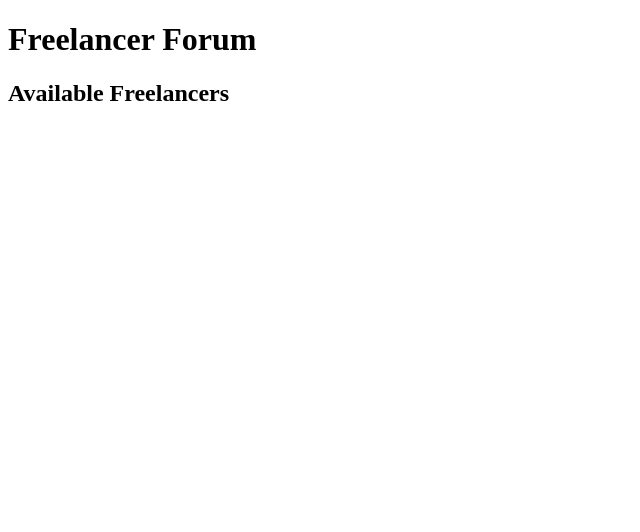
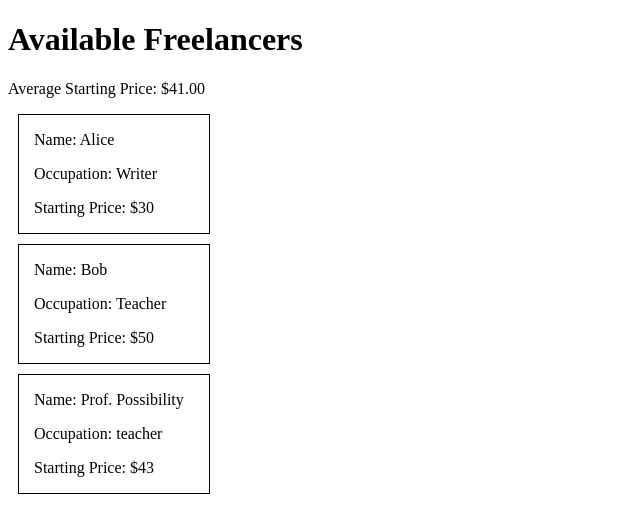
Before and after one commit to allen-w-camp/Unit2.FreelancerForum, a plain HTML site: page index.html in a window 1280 px wide. Shown: the whole page, without its empty margins (0-640 px from the left). Drawn offline with Linux system fonts and the light colour scheme.

Commit message:
finished upload

```diff
--- a/index.css
+++ b/index.css
@@ -1,10 +1,6 @@
-ul {
-    display: flex;
-    flex-wrap: wrap;
-    list-style-type: none;
-    gap: 1ch;
+.freelancer {
+    width: 175px;
+    padding-left: 15px;
+    border: 1px solid black;
+    margin: 10px;
   }
-
-  li {
-    border: solid 1px black;
-  }
--- a/index.html
+++ b/index.html
@@ -8,9 +8,8 @@
     <title>Freelancer Forum</title>
   </head>
   <body>
-    <h1>Freelancer Forum</h1>
-    <p id="averages"></p>
-    <h2>Available Freelancers</h2>
-    <p id="freelancers"></p>
+    <h1>Available Freelancers</h1>
+    <p>Average Starting Price: <span id="averagePrice">$0</span></p>
+    <div id="freelancersList"></div>
   </body>
 </html>
--- a/index.js
+++ b/index.js
@@ -1,56 +1,55 @@
-function calcAverage(prices) {
-    let sum = 0;
-    let i = 0;
-    while (i < prices.length) {
-        sum += prices.length[i]; i++;
-    }
-    return sum / prices.length;
-}
-const average = calcAverage;
-console.log("The Average Starting Price is ", average)
-
-const names = ["Alice", "Bob", "Carol", "Dr. Slice", "Dr. Pressure", "Prof. Possibility", "Prof. Prism", "Dr. Impulse", "Prof. Spark", "Dr. Wire", "Prof. Goose"];
-const occupations = ["Writer", "Teacher", "Programmer", "Gardener", "Driver"];
-const prices = ["30", "50", "70", "25", "51", "43", "81", "76", "47", "72"];
-const maxFreelancers = 11;
 const freelancers = [
-    {
-        name: "Alice",
-        occupation: "Writer",
-        price: "30",
-    },
-    {
-        name: "Bob",
-        occupation: "Teacher",
-        price: "50",
-    },
+    { name: "Alice", occupation: "Writer", price: 30 },
+    { name: "Bob", occupation: "Teacher", price: 50 },
   ];
 
+  const newFreelancers = [
+    { name: "Dr. Slice", price: 25, occupation: "gardener" },
+    { name: "Dr. Pressure", price: 51, occupation: "programmer" },
+    { name: "Prof. Possibility", price: 43, occupation: "teacher" },
+    { name: "Prof. Prism", price: 81, occupation: "teacher" },
+    { name: "Dr. Impulse", price: 43, occupation: "teacher" },
+    { name: "Prof. Spark", price: 76, occupation: "programmer" },
+    { name: "Dr. Wire", price: 47, occupation: "teacher" },
+    { name: "Prof. Goose", price: 72, occupation: "driver" },
+    { name: "Carol", price: 70, occupation: "programmer" },
+  ];
 
-function addFreelancer () {
-    const name = names[Math.floor(Math.random() * names.length)];
-    const occupation = occupations[Math.floor(Math.random() * occupations.length)];
-    const price = prices[Math.floor(Math.random() * prices.length)];
+  const maxFreelancers = 10;
 
-    names.push({name, occupation, price});
+  const addFreelancerIntervalId = setInterval(addNewFreelancer, 3000);
+
+render();
+function render() {
+    const freelancersList = document.querySelector("#freelancersList");
+    freelancersList.innerHTML = "";
+
+    freelancers.forEach((freelancer) => {
+      const freelancerDiv = document.createElement("div");
+      freelancerDiv.classList.add("freelancer");
+      freelancerDiv.innerHTML = `<p>Name: ${freelancer.name}</p>
+                                 <p>Occupation: ${freelancer.occupation}</p>
+                                 <p>Starting Price: $${freelancer.price}</p>`;
+      freelancersList.appendChild(freelancerDiv);
+    });
+    calculateAveragePrice();
   }
+  function calculateAveragePrice() {
+    const totalPrices = freelancers.reduce(
+      (sum, freelancer) => sum + freelancer.price,
+      0
+    );
+    const averagePrice = totalPrices / freelancers.length;
+    const averagePriceSpan = document.querySelector("#averagePrice");
+    averagePriceSpan.textContent = `$${averagePrice.toFixed(2)}`;
+  }
+  function addNewFreelancer() {
+    const freelancer =
+      newFreelancers[Math.floor(Math.random() * newFreelancers.length)];
 
-function render() {
-
-  const freelancerList = document.querySelector("#freelancers");
-  const freelancerElements = freelancers.map((freelancer) => {
-    const freelancerElement = document.createElement("li");
-    freelancerElement.classList.add(freelancer.name, freelancer.occupation, freelancer.price);
-    return averageElement;
-  });
-  freelancerList.replaceChildren(...freelancerElements);
-}
-const addFreelancerIntervalId = setInterval(() => {
-    addFreelancer();
+    freelancers.push(freelancer);
     render();
-    if(freelancers.length >=maxFreelancers){
+    if (freelancers.length >= maxFreelancers) {
         clearInterval(addFreelancerIntervalId);
       }
-  }, 1000);
-
-  render();
+    }
```
Lines whose indentation alone changed are shown as unchanged.
